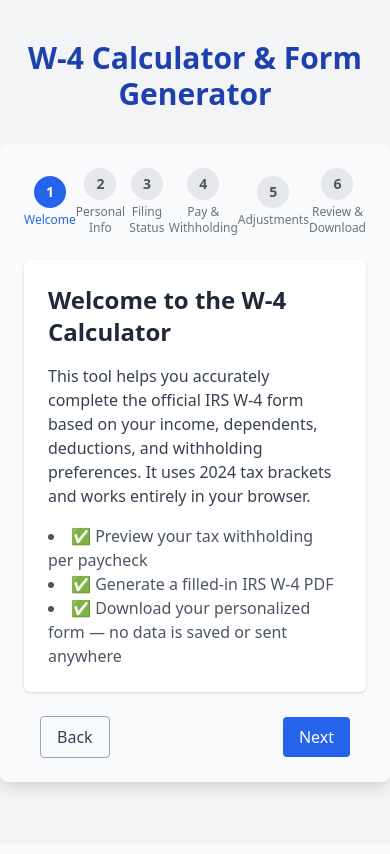
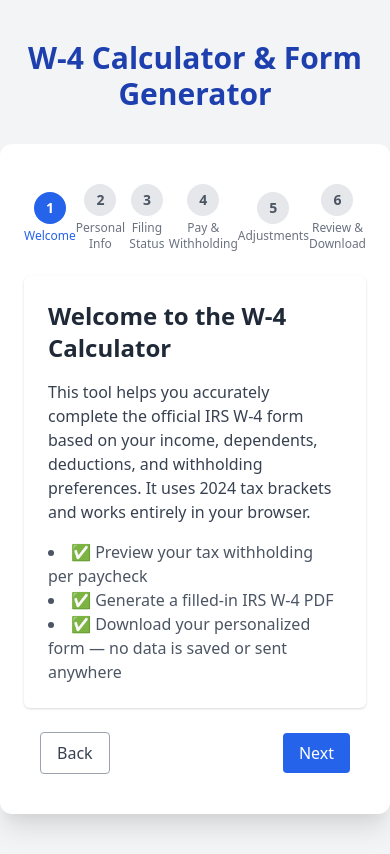
Before and after one commit to rsathyam/w4-calculator, a React (Create React App) app in the folder client/: page / in a window 390 px wide. Built offline with nearby package versions, Linux system fonts and the light colour scheme.

Commit message:
Make the root div responsive and bigger

```diff
--- a/client/src/components/StepperForm.jsx
+++ b/client/src/components/StepperForm.jsx
@@ -34,7 +34,7 @@
   const StepComponent = steps[currentStep].Component;
 
   return (
-    <div className="max-w-2xl mx-auto bg-gray-50 p-6 rounded-lg shadow-lg space-y-6">
+    <div className="max-w-4xl w-full mx-auto bg-white shadow-xl rounded-xl px-6 sm:px-10 py-10 space-y-6">
       <StepIndicator steps={steps} current={currentStep} />
       <StepComponent form={form} setForm={setForm} onDownload={handleDownload} />
 
```
